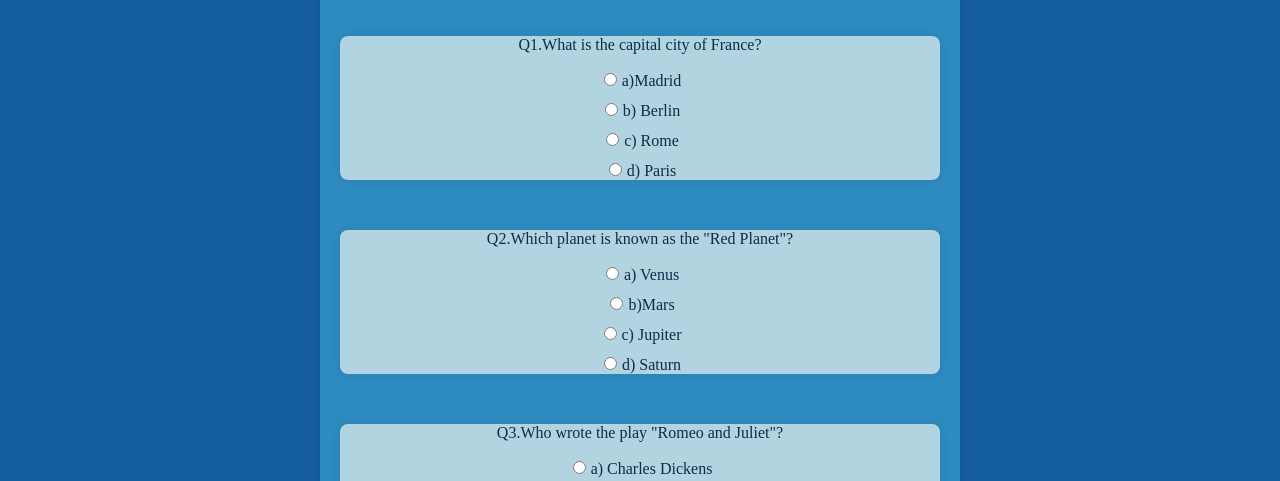
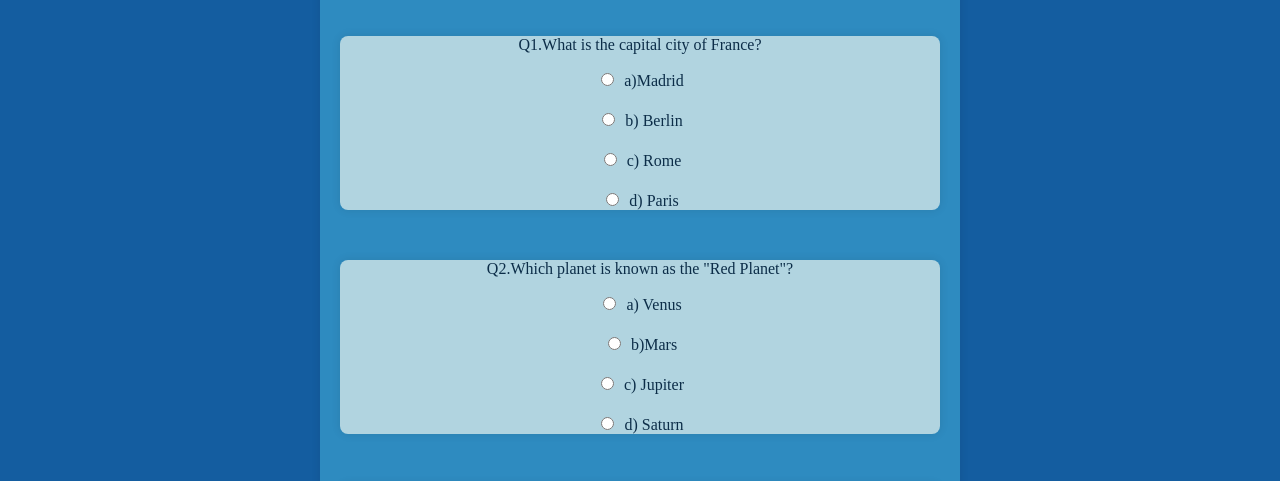
Before and after one commit to imDevansh3/quiz-js, a plain HTML site: page index.html in a window 1280 px wide. Shown: the part 290-771 px from the top of the page. Drawn offline with Linux system fonts and the light colour scheme.

Commit message:
Update styles.css

```diff
--- a/styles.css
+++ b/styles.css
@@ -65,9 +65,9 @@ img{
 }
 label {
     display: block;
-    margin-bottom: 10px;
+    margin-bottom: 20px;
 }
 
 input[type="radio"] {
-    margin-right: 5px;
+    margin-right: 10px;
 }
```
